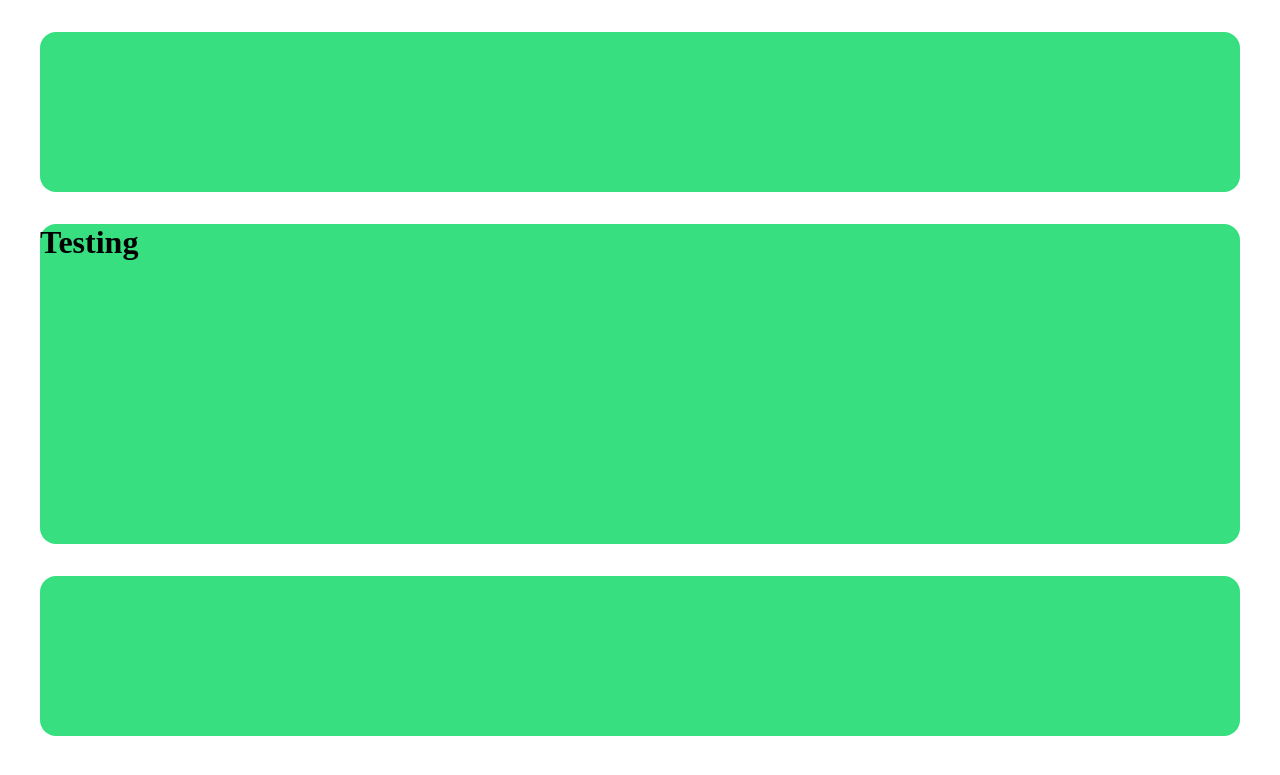
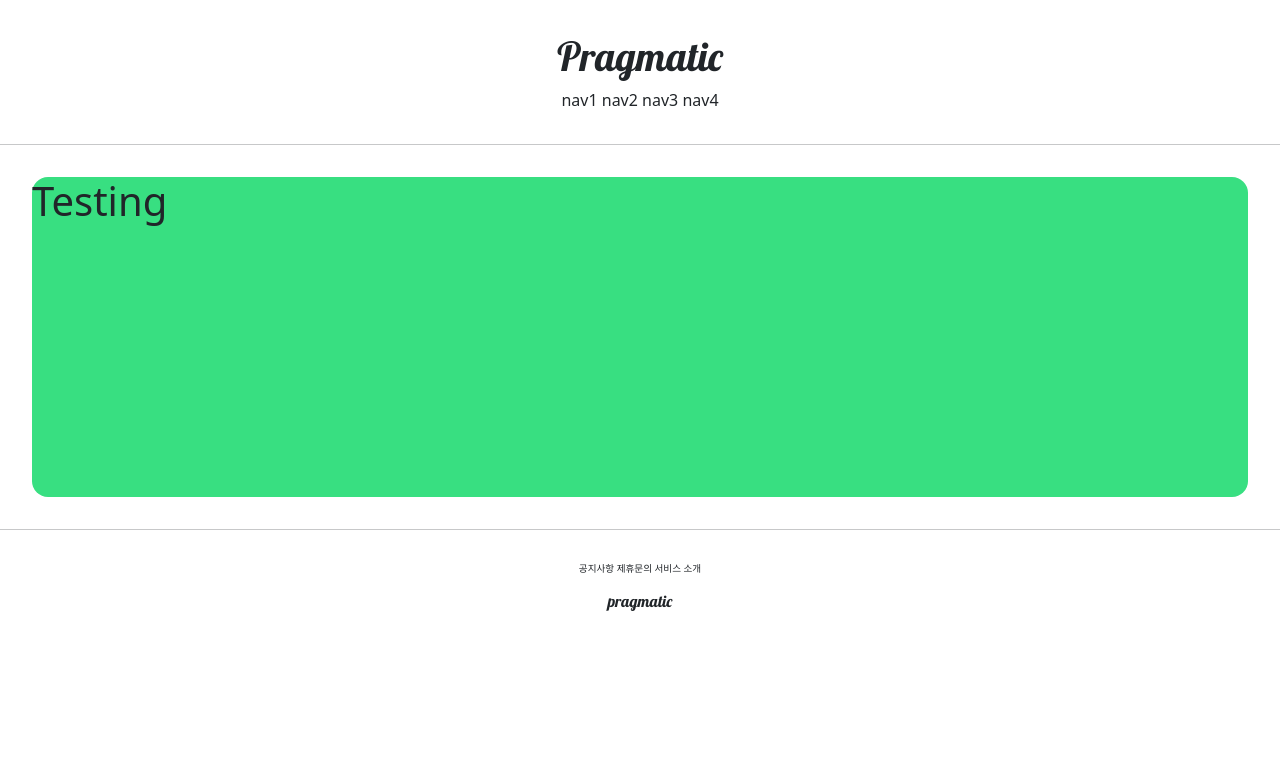
Before and after one commit to dooli1971039/Pinterest_django, a Django app: page /account/hello_world/ in a window 1280 px wide. Shown: the top 775 px of the page. Run offline with Django 4.2, Linux system fonts and the light colour scheme.

Commit message:
10강 내용

```diff
--- a/templates/base.html
+++ b/templates/base.html
@@ -7,8 +7,12 @@
 
     {% include 'header.html' %}
 
+    <hr>
+
     {% block content %}
     {% endblock %}
+
+    <hr>
 
     {% include 'footer.html' %}
 
--- a/templates/footer.html
+++ b/templates/footer.html
@@ -1,3 +1,14 @@
-<div style="height: 10rem; background-color: #38df81; border-radius: 1rem; margin: 2rem;">
+<div style="text-align: center; margin-top: 2rem;">
+
+    <div style="font-size:.6rem;">
+        <span>공지사항</span>
+        <span>제휴문의</span>
+        <span>서비스 소개</span>
+    </div>
+
+    <div style="margin-top:1rem;">
+        <h6 style="margin-top:1rem; font-family: 'Lobster', cursive;">pragmatic</h6>
+    </div>
+
 
 </div>
--- a/templates/head.html
+++ b/templates/head.html
@@ -1,4 +1,12 @@
 <head>
     <meta charset="UTF-8">
     <title>PRAGMATIC</title>
+    <!--  BOOTSTRAP LINK  -->
+    <link href="https://cdn.jsdelivr.net/npm/bootstrap@5.1.3/dist/css/bootstrap.min.css" rel="stylesheet"
+          integrity="sha384-1BmE4kWBq78iYhFldvKuhfTAU6auU8tT94WrHftjDbrCEXSU1oBoqyl2QvZ6jIW3" crossorigin="anonymous">
+
+    <!--  google font -->
+    <link rel="preconnect" href="https://fonts.googleapis.com">
+    <link rel="preconnect" href="https://fonts.gstatic.com" crossorigin>
+    <link href="https://fonts.googleapis.com/css2?family=Lobster&display=swap" rel="stylesheet">
 </head>
--- a/templates/header.html
+++ b/templates/header.html
@@ -1,3 +1,13 @@
-<div style="height: 10rem; background-color: #38df81; border-radius: 1rem; margin: 2rem;">
+<!--margin: 2rem 0  상하 2rem, 좌우 0-->
+<div style="text-align: center; margin:2rem 0;">
+    <div>
+        <h1 style="font-family: 'Lobster', cursive;">Pragmatic</h1>
+    </div>
+    <div>
+        <span>nav1</span>
+        <span>nav2</span>
+        <span>nav3</span>
+        <span>nav4</span>
+    </div>
 
 </div>
```
